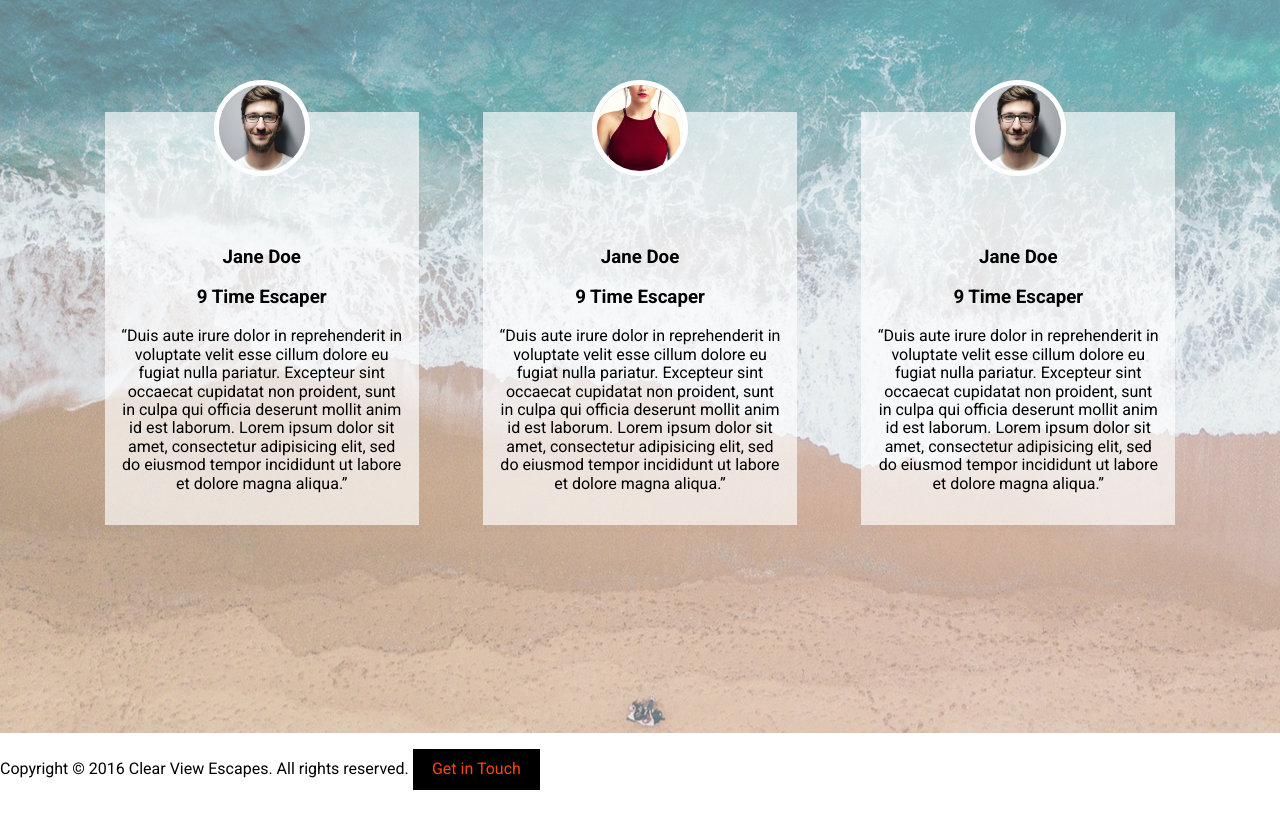
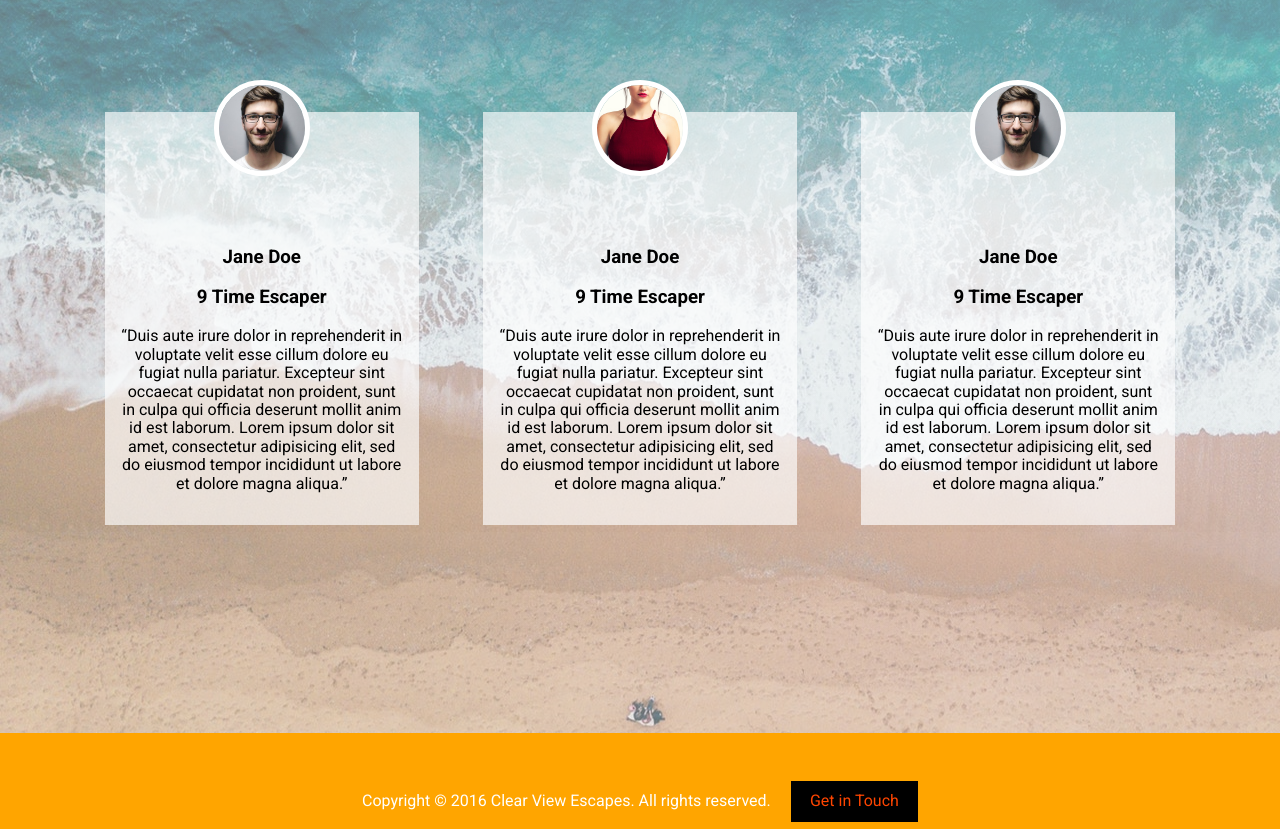
Before and after one commit to Abd-Alwahab/fictional-university, a plain HTML site: page index.html in a window 1280 px wide. Shown: the part 2910-3739 px from the top of the page. Before the commit the page ends 3716 px from the top, so only its background shows below. Drawn offline with Linux system fonts and the light colour scheme.

Commit message:
finish the footer section of the website

```diff
--- /dev/null
+++ b/css/componetnts/_footer.css
@@ -0,0 +1,16 @@
+.footer {
+
+    text-align: center;
+    height: 6rem;
+    background-color: orange;
+    padding: 2rem;
+}
+
+.footer__text {
+    color: #fff;
+
+}
+
+.footer__text a {
+    margin-left: 1rem;
+}
--- a/css/styles.css
+++ b/css/styles.css
@@ -11,3 +11,4 @@
 @import "componetnts/_generic-content";
 @import "componetnts/_features";
 @import "componetnts/_reviews";
+@import "componetnts/_footer";
--- a/index.html
+++ b/index.html
@@ -141,8 +141,8 @@
       </div>
   </div>
 
-  <footer>
-    <p>Copyright &copy; 2016 Clear View Escapes. All rights reserved. <a href="#" class="btn btn--black">Get in Touch</a></p>
+  <footer class="footer">
+    <p class="footer__text">Copyright &copy; 2016 Clear View Escapes. All rights reserved. <a href="#" class="btn btn--black">Get in Touch</a></p>
   </footer>
 </body>
 </html>
--- a/temp/style/styles.css
+++ b/temp/style/styles.css
@@ -767,3 +767,20 @@ a {
 
          }
     }
+
+.footer {
+
+    text-align: center;
+    height: 6rem;
+    background-color: orange;
+    padding: 2rem;
+}
+
+.footer__text {
+    color: #fff;
+
+}
+
+.footer__text a {
+    margin-left: 1rem;
+}
```
